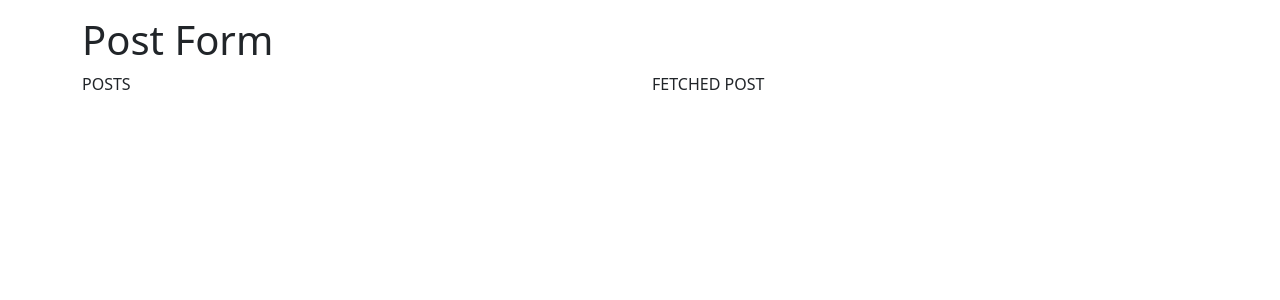
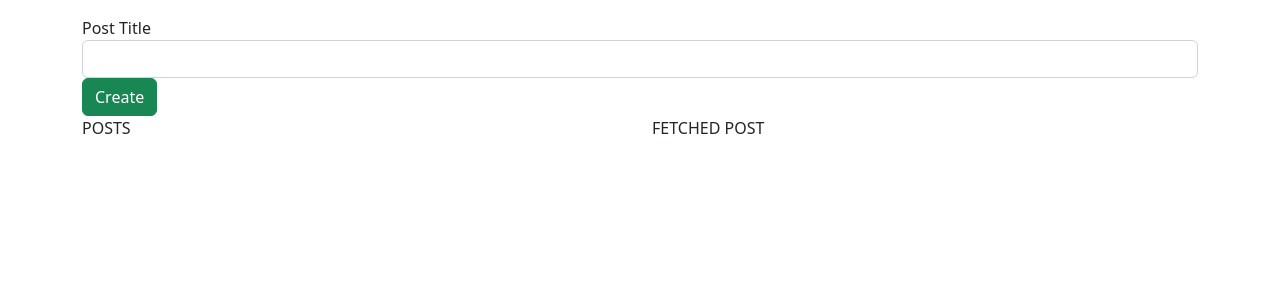
Before and after one commit to kiryl-ramanouski/React-Redux-Saga.-Practice, a React (Create React App) app in the folder react-app/: page / in a window 1280 px wide. Shown: the top 300 px of the page. Built offline with nearby package versions, Linux system fonts and the light colour scheme.

Commit message:
feat: update PostForm component

```diff
--- a/react-app/src/Components/PostForm.js
+++ b/react-app/src/Components/PostForm.js
@@ -4,19 +4,23 @@
   constructor(props) {
     super(props);
     this.state = {};
-    this.submitHandler = this.submitHandler.bind(this);
   }
 
-  submitHandler(e) {
-    e.preventDefault();
-  }
+  submitHandler = (event) => {
+    event.preventDefault();
+  };
 
   render() {
     return (
-      <>
-        <h1>Post Form</h1>
-        <form onSubmit={this.submitHandler}></form>
-      </>
+      <form onSubmit={this.submitHandler}>
+        <div className="form-group">
+          <label htmlFor="title">Post Title</label>
+          <input type="text" id="title" className="form-control" />
+        </div>
+        <button type="submit" className="btn btn-success">
+          Create
+        </button>
+      </form>
     );
   }
 }
```
